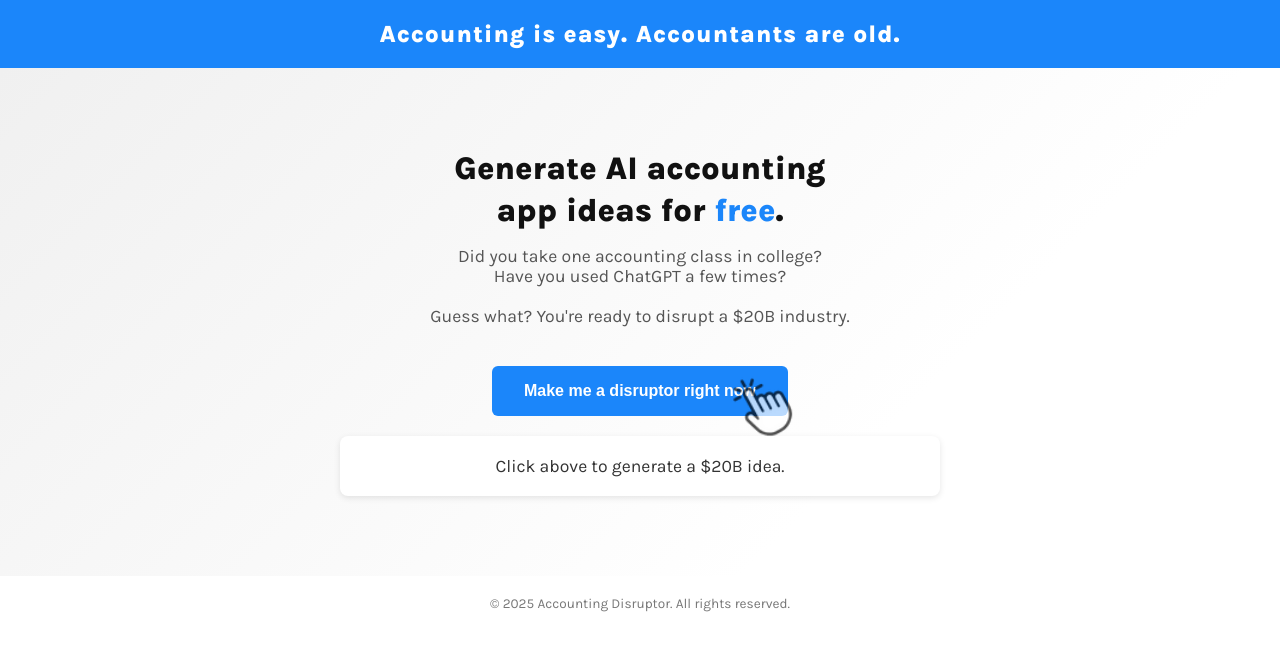
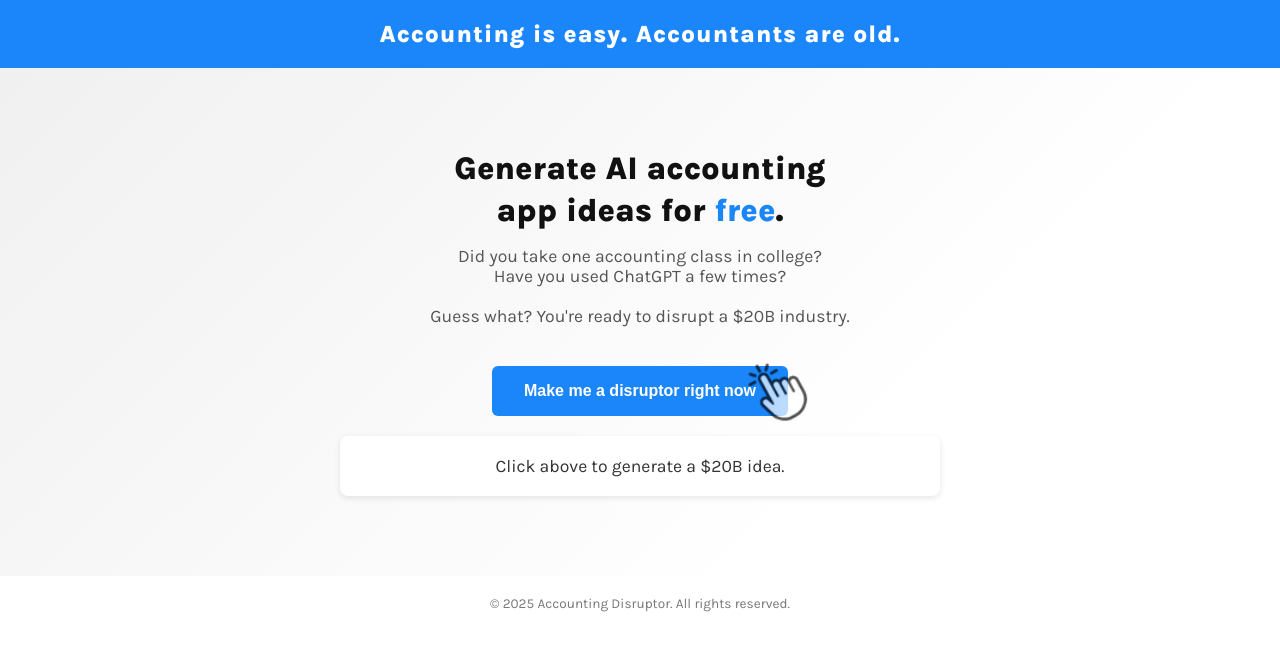
Before and after one commit to tzcpa93/IdeaGenerator, a website: page index.html in a window 1280 px wide. Drawn offline with Linux system fonts and the light colour scheme.

Commit message:
Update index.html
cursor updates

```diff
--- a/index.html
+++ b/index.html
@@ -289,9 +289,9 @@
 
 .mouse-cursor {
   position: absolute;
-  bottom: -20px;  /* Adjust to position the icon exactly as you like */
-  right: -5px;   /* Adjust as needed */
-  width: 48x;    /* Change size if needed */
+  bottom: -5px;  /* Adjust to position the icon exactly as you like */
+  right: -20px;   /* Adjust as needed */
+  width: 40x;    /* Change size if needed */
   height: auto;
   animation: pulseIcon 2s infinite;
   cursor: default;
```
